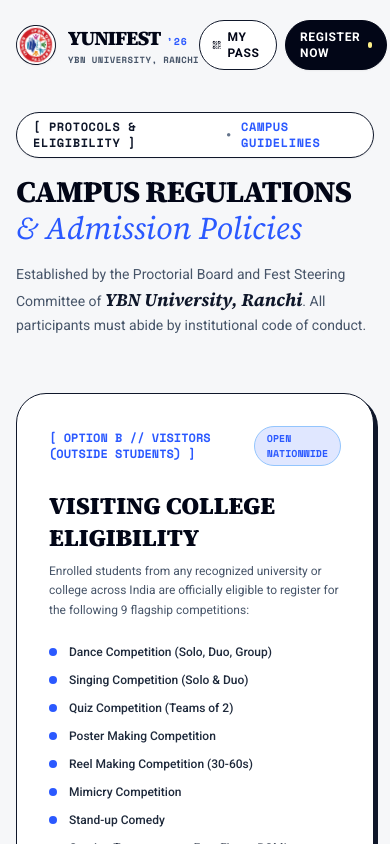
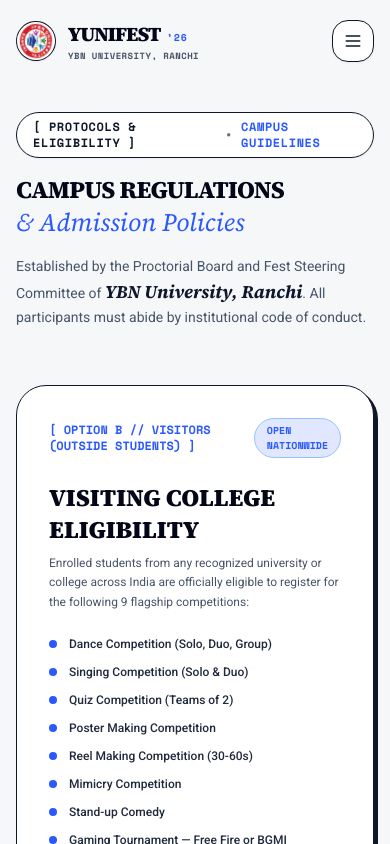
Before and after one commit to ybntechclub/YuniFest, a React (Vite) app: page /regulations in a window 390 px wide. Shown: the top 844 px of the page. Built offline with nearby package versions, Linux system fonts and the light colour scheme; a web font is replaced by a local one.

Commit message:
new updates

```diff
--- a/src/App.tsx
+++ b/src/App.tsx
@@ -67,7 +67,7 @@ const Layout: React.FC<{ children: React.ReactNode }> = ({ children }) => {
   const isAdminRoute = location.pathname.startsWith('/admin');
 
   return (
-    <div className="flex flex-col min-h-screen bg-[#07152F] text-slate-100 selection:bg-[#F5C451] selection:text-[#07152F]">
+    <div className="flex flex-col min-h-screen bg-[#07152F] text-slate-100 selection:bg-[#F5C451] selection:text-[#07152F] overflow-x-hidden w-full max-w-full">
       {!isAdminRoute && <Navbar />}
       <main className="flex-grow">{children}</main>
       {!isAdminRoute && <Footer />}
--- a/src/components/home/CoordinatorsSection.tsx
+++ b/src/components/home/CoordinatorsSection.tsx
@@ -45,9 +45,9 @@ export const CoordinatorsSection: React.FC = () => {
             <div className="inline-flex items-center gap-2 px-3.5 py-1 rounded-full bg-white border-[1.5px] border-slate-900 font-mono text-xs font-bold text-slate-900 mb-3 shadow-sm">
               <span>[ 03 // STUDENT CONVENERS ]</span>
             </div>
-            <h2 className="font-headline font-black text-2xl sm:text-4xl lg:text-[2.65rem] xl:text-5xl text-slate-950 uppercase tracking-tight leading-tight">
+            <h2 className="font-headline font-black text-xl sm:text-4xl lg:text-[2.65rem] xl:text-5xl text-slate-950 uppercase tracking-tight leading-tight">
               STEERING COMMITTEE &amp;{' '}
-              <span className="font-editorial italic font-normal text-[#2B59FF] normal-case text-[1.08em] whitespace-nowrap inline-block">
+              <span className="font-editorial italic font-normal text-[#2B59FF] normal-case text-[1.08em] whitespace-normal sm:whitespace-nowrap inline-block">
                 student conveners ~
               </span>
             </h2>
--- a/src/components/home/FestOverview.tsx
+++ b/src/components/home/FestOverview.tsx
@@ -42,11 +42,11 @@ export const FestOverview: React.FC = () => {
             <span>[ 01 // FESTIVAL SHOWCASES &amp; PILLARS ]</span>
           </div>
 
-          <h2 className="font-headline font-extrabold text-2xl sm:text-3xl md:text-4xl lg:text-5xl xl:text-6xl text-slate-950 tracking-tight leading-tight">
+          <h2 className="font-headline font-extrabold text-xl sm:text-3xl md:text-4xl lg:text-5xl xl:text-6xl text-slate-950 tracking-tight leading-tight">
             TRANSLATING YOUTH ENERGY <br className="hidden sm:inline" />
-            <span className="whitespace-nowrap inline-block">
+            <span className="whitespace-normal sm:whitespace-nowrap inline-block">
               INTO MOMENTS{' '}
-              <span className="font-editorial italic font-normal text-[#2B59FF] normal-case tracking-normal text-[1.08em]">
+              <span className="font-editorial italic font-normal text-[#2B59FF] normal-case tracking-normal text-[1.08em] whitespace-nowrap inline-block">
                 People Remember
               </span>
             </span>
--- a/src/components/home/RulesSection.tsx
+++ b/src/components/home/RulesSection.tsx
@@ -15,9 +15,9 @@ export const RulesSection: React.FC = () => {
             <div className="inline-flex items-center gap-2 px-3.5 py-1 rounded-full bg-white border-[1.5px] border-slate-900 font-mono text-xs font-bold text-slate-900 mb-3 shadow-sm">
               <span>[ 04 // PROTOCOLS &amp; ELIGIBILITY ]</span>
             </div>
-            <h2 className="font-headline font-black text-2xl sm:text-4xl lg:text-[2.65rem] xl:text-5xl text-slate-950 uppercase tracking-tight leading-tight">
+            <h2 className="font-headline font-black text-xl sm:text-4xl lg:text-[2.65rem] xl:text-5xl text-slate-950 uppercase tracking-tight leading-tight">
               CAMPUS REGULATIONS &amp;{' '}
-              <span className="text-[#2B59FF] whitespace-nowrap inline-block">
+              <span className="text-[#2B59FF] whitespace-normal sm:whitespace-nowrap inline-block">
                 ENTRY PROTOCOLS
               </span>
             </h2>
--- a/src/components/layout/Navbar.tsx
+++ b/src/components/layout/Navbar.tsx
@@ -50,9 +50,9 @@ export const Navbar: React.FC = () => {
   };
 
   return (
-    <header className={`fixed top-0 left-0 right-0 z-50 transition-all duration-300 px-4 sm:px-8 ${scrolled ? 'bg-[#F6F7F9]/85 backdrop-blur-md py-3 border-b border-slate-200' : 'pt-5 pb-3'
+    <header className={`fixed top-0 left-0 right-0 w-full max-w-full z-50 transition-all duration-300 px-4 sm:px-8 ${scrolled ? 'bg-[#F6F7F9]/85 backdrop-blur-md py-3 border-b border-slate-200' : 'pt-5 pb-3'
       }`}>
-      <div className="max-w-7xl mx-auto flex items-center justify-between">
+      <div className="w-full max-w-7xl mx-auto flex items-center justify-between">
 
         {/* Left: Minimalist Bold Brand Logo with Official YBN University Emblem (Smooth Rotated Design) */}
         <Link to="/" className="flex items-center gap-3 group focus:outline-none shrink-0">
@@ -119,30 +119,12 @@ export const Navbar: React.FC = () => {
           </Link>
         </div>
 
-        {/* Mobile / Tablet Toggle (< 1024px): MY PASS + REGISTER NOW + Menu Toggle */}
+        {/* Mobile / Tablet Toggle (< 1024px): 3-Bars Menu Button Only */}
         <div className="flex items-center gap-2 lg:hidden">
-          <Link
-            to="/my-pass"
-            className={`inline-flex items-center gap-1.5 px-3 py-2 rounded-full font-display text-xs font-bold uppercase tracking-wider shadow-2xs border border-slate-900 transition-colors ${
-              isActive('/my-pass') ? 'bg-[#2B59FF] text-white' : 'bg-white text-slate-950 hover:bg-[#2B59FF] hover:text-white'
-            }`}
-          >
-            <QrCode className="w-3.5 h-3.5" />
-            <span>MY PASS</span>
-          </Link>
-
-          <Link
-            to="/register"
-            className="inline-flex items-center gap-1.5 bg-slate-950 hover:bg-[#2B59FF] text-white px-3.5 sm:px-5 py-2 sm:py-2.5 rounded-full font-display text-xs font-bold uppercase tracking-wider transition-all shadow-sm border border-slate-950"
-          >
-            <span>REGISTER NOW</span>
-            <span className="w-1.5 h-1.5 rounded-full bg-[#FEF08A]" />
-          </Link>
-
           <button
             type="button"
             onClick={() => setIsOpen(!isOpen)}
-            className="p-2 rounded-2xl bg-white border-[1.5px] border-slate-900 text-slate-900 focus:outline-none"
+            className="p-2.5 rounded-2xl bg-white border-[1.5px] border-slate-900 text-slate-900 shadow-sm hover:bg-slate-50 transition-colors focus:outline-none"
             aria-label="Toggle menu"
           >
             {isOpen ? <X className="w-5 h-5" /> : <Menu className="w-5 h-5" />}
@@ -151,16 +133,20 @@ export const Navbar: React.FC = () => {
 
       </div>
 
-      {/* Mobile Drawer */}
+      {/* Mobile Drawer (Inside the 3 Bars Menu) */}
       {isOpen && (
-        <div className="lg:hidden mt-3 max-w-7xl mx-auto bg-white rounded-3xl border-[1.5px] border-slate-900 shadow-solid-pop p-6 space-y-4 animate-fadeIn">
-          <div className="flex flex-col space-y-3 font-display font-bold text-sm uppercase tracking-wider">
+        <div className="lg:hidden mt-3 max-w-7xl mx-auto bg-white rounded-3xl border-[1.5px] border-slate-900 shadow-solid-pop p-6 space-y-5 animate-fadeIn">
+          {/* Navigation Links */}
+          <div className="flex flex-col space-y-2 font-display font-bold text-sm uppercase tracking-wider">
             {navLinks.map((link) => (
               <Link
                 key={link.path}
                 to={link.path}
-                onClick={(e) => handleNavClick(e, link.path)}
-                className={`py-2 px-3 rounded-xl transition-colors whitespace-nowrap ${isActive(link.path)
+                onClick={(e) => {
+                  handleNavClick(e, link.path);
+                  setIsOpen(false);
+                }}
+                className={`py-2.5 px-3.5 rounded-xl transition-colors whitespace-nowrap ${isActive(link.path)
                   ? 'bg-[#2B59FF]/10 text-[#2B59FF]'
                   : 'text-slate-800 hover:bg-slate-100'
                   }`}
@@ -168,27 +154,37 @@ export const Navbar: React.FC = () => {
                 {link.label}
               </Link>
             ))}
+          </div>
 
+          {/* Action Buttons Set Inside the 3 Bars: MY PASS + REGISTER NOW */}
+          <div className="pt-4 border-t border-slate-200 flex flex-col gap-3">
             <Link
               to="/my-pass"
               onClick={() => setIsOpen(false)}
-              className="flex items-center justify-between py-2.5 px-3 rounded-xl bg-slate-100 text-slate-900 font-display font-bold text-xs uppercase"
+              className={`flex items-center justify-between py-3 px-4 rounded-2xl border-[1.5px] border-slate-900 font-display font-bold text-xs uppercase tracking-wider transition-all shadow-sm ${
+                isActive('/my-pass')
+                  ? 'bg-[#2B59FF] text-white shadow-solid-pop'
+                  : 'bg-white hover:bg-slate-50 text-slate-950'
+              }`}
             >
-              <div className="flex items-center gap-2">
+              <div className="flex items-center gap-2.5">
                 <QrCode className="w-4 h-4 text-[#0A367B]" />
-                <span>MY PASS (DOWNLOAD TOKEN)</span>
+                <span>MY PASS</span>
               </div>
-              <ArrowUpRight className="w-3.5 h-3.5" />
+              <div className="flex items-center gap-1.5">
+                <span className="w-2 h-2 rounded-full bg-[#2B59FF]" />
+                <ArrowUpRight className="w-4 h-4" />
+              </div>
             </Link>
-          </div>
 
-          <div className="pt-4 border-t border-slate-200">
             <Link
               to="/register"
-              className="btn-voltage w-full text-center py-3 text-xs justify-center"
+              onClick={() => setIsOpen(false)}
+              className="btn-voltage w-full text-center py-3.5 text-xs justify-center shadow-solid-pop font-display font-bold uppercase tracking-wider"
             >
               <span>REGISTER NOW</span>
-              <ArrowUpRight className="w-4 h-4" />
+              <span className="w-2 h-2 rounded-full bg-[#FEF08A] ml-1" />
+              <ArrowUpRight className="w-4 h-4 ml-1" />
             </Link>
           </div>
         </div>
--- a/src/index.css
+++ b/src/index.css
@@ -12,6 +12,8 @@
     color-scheme: light;
     scroll-behavior: smooth;
     background-color: #F6F7F9;
+    max-width: 100vw;
+    overflow-x: hidden;
   }
 
   @media (prefers-reduced-motion: reduce) {
--- a/src/pages/RegulationsPage.tsx
+++ b/src/pages/RegulationsPage.tsx
@@ -15,9 +15,9 @@ export const RegulationsPage: React.FC = () => {
             <span className="text-slate-500">•</span>
             <span className="text-[#2B59FF] font-bold">Campus Guidelines</span>
           </div>
-          <h1 className="font-headline font-extrabold text-3xl sm:text-5xl lg:text-6xl text-slate-950 tracking-tight">
+          <h1 className="font-headline font-extrabold text-2xl sm:text-5xl lg:text-6xl text-slate-950 tracking-tight">
             CAMPUS REGULATIONS{' '}
-            <span className="font-editorial italic font-normal text-[#2B59FF] tracking-normal whitespace-nowrap inline-block text-[1.05em]">
+            <span className="font-editorial italic font-normal text-[#2B59FF] tracking-normal whitespace-normal sm:whitespace-nowrap inline-block text-[1.05em]">
               &amp; Admission Policies
             </span>
           </h1>
```
